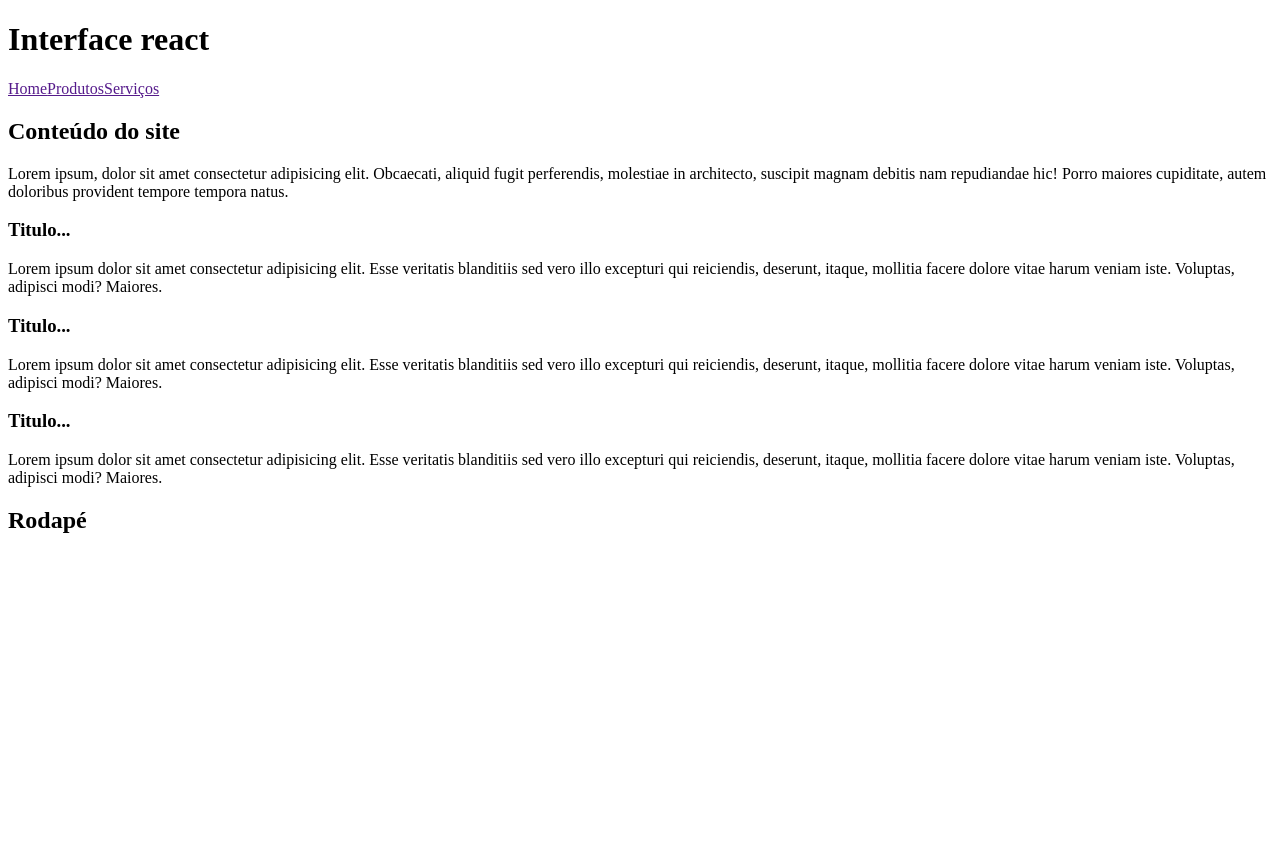
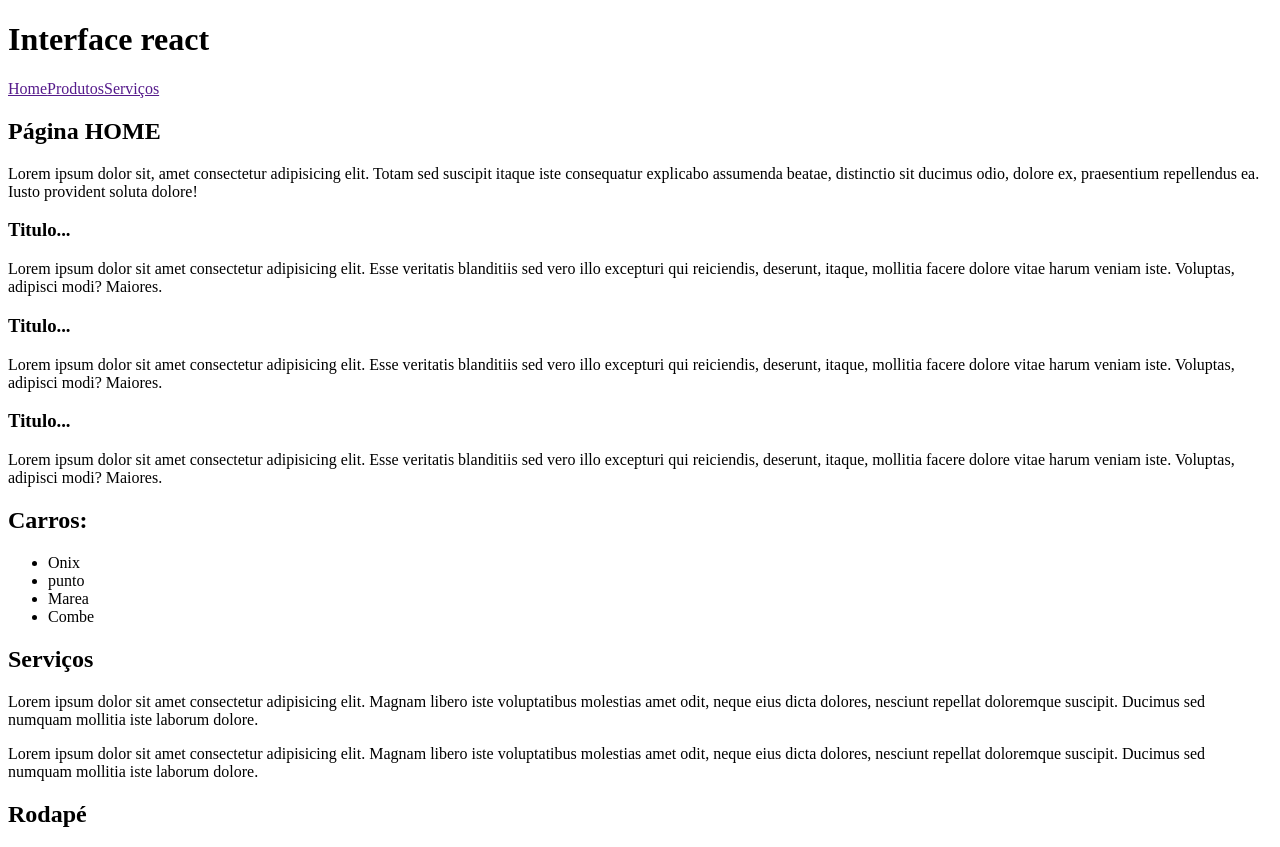
Before and after one commit to guilhermessanto/meu-app, a React (Create React App) app: page / in a window 1280 px wide. Before the commit the page ends 800 px from the top, so only its background shows below. Built offline with nearby package versions, Linux system fonts and the light colour scheme.

Commit message:
criação pages

```diff
--- a/package.json
+++ b/package.json
@@ -8,6 +8,7 @@
     "@testing-library/user-event": "^13.5.0",
     "react": "^18.2.0",
     "react-dom": "^18.2.0",
+    "react-router-dom": "^5.3.4",
     "react-scripts": "5.0.1"
   },
   "scripts": {
--- a/src/App.jsx
+++ b/src/App.jsx
@@ -1,12 +1,16 @@
 import Cabecalho from "./components/layouts/Cabecalho";
-import Conteudo from "./components/layouts/Conteudo";
+import Home from "./pages/Home";
+import Produtos from "./pages/Produtos";
+import Servicos from "./pages/Servicos";
 import Footer from "./components/layouts/Footer";
 const App = () => {
   return (
     <>
       {/* Fragmento */}
       <Cabecalho />
-      <Conteudo />
+      <Home />
+      <Produtos />
+      <Servicos />
       <Footer />
       {/* Fim fragmento */}
     </>
--- a/src/components/layouts/Conteudo.jsx
+++ /dev/null
@@ -1,20 +0,0 @@
-import Artigo from "../Artigo";
-const Conteudo = () => {
-  return (
-    <main>
-      <section>
-        <h2>Conteúdo do site</h2>
-        <p>
-          Lorem ipsum, dolor sit amet consectetur adipisicing elit. Obcaecati,
-          aliquid fugit perferendis, molestiae in architecto, suscipit magnam
-          debitis nam repudiandae hic! Porro maiores cupiditate, autem doloribus
-          provident tempore tempora natus.
-        </p>
-        <Artigo />
-        <Artigo />
-        <Artigo />
-      </section>
-    </main>
-  );
-};
-export default Conteudo;
--- /dev/null
+++ b/src/pages/Home.jsx
@@ -0,0 +1,19 @@
+import Artigo from "../components/Artigo";
+const Home = () => {
+  return (
+    <>
+      <h2>Página HOME</h2>
+      <p>
+        Lorem ipsum dolor sit, amet consectetur adipisicing elit. Totam sed
+        suscipit itaque iste consequatur explicabo assumenda beatae, distinctio
+        sit ducimus odio, dolore ex, praesentium repellendus ea. Iusto provident
+        soluta dolore!
+      </p>
+      <Artigo />
+      <Artigo />
+      <Artigo />
+    </>
+  );
+};
+
+export default Home;
--- /dev/null
+++ b/src/pages/Produtos.jsx
@@ -0,0 +1,17 @@
+import React from "react";
+
+const Produtos = () => {
+  return (
+    <>
+      <h2>Carros:</h2>
+      <ul>
+        <li>Onix</li>
+        <li>punto</li>
+        <li>Marea</li>
+        <li>Combe</li>
+      </ul>
+    </>
+  );
+};
+
+export default Produtos;
--- /dev/null
+++ b/src/pages/Servicos.jsx
@@ -0,0 +1,21 @@
+const Servicos = () => {
+  return (
+    <>
+      <h2>Serviços</h2>
+      <p>
+        Lorem ipsum dolor sit amet consectetur adipisicing elit. Magnam libero
+        iste voluptatibus molestias amet odit, neque eius dicta dolores,
+        nesciunt repellat doloremque suscipit. Ducimus sed numquam mollitia iste
+        laborum dolore.
+      </p>
+      <p>
+        Lorem ipsum dolor sit amet consectetur adipisicing elit. Magnam libero
+        iste voluptatibus molestias amet odit, neque eius dicta dolores,
+        nesciunt repellat doloremque suscipit. Ducimus sed numquam mollitia iste
+        laborum dolore.
+      </p>
+    </>
+  );
+};
+
+export default Servicos;
```
Also changed, not shown: 1 other file (tests, documents, lock files or other folders).
